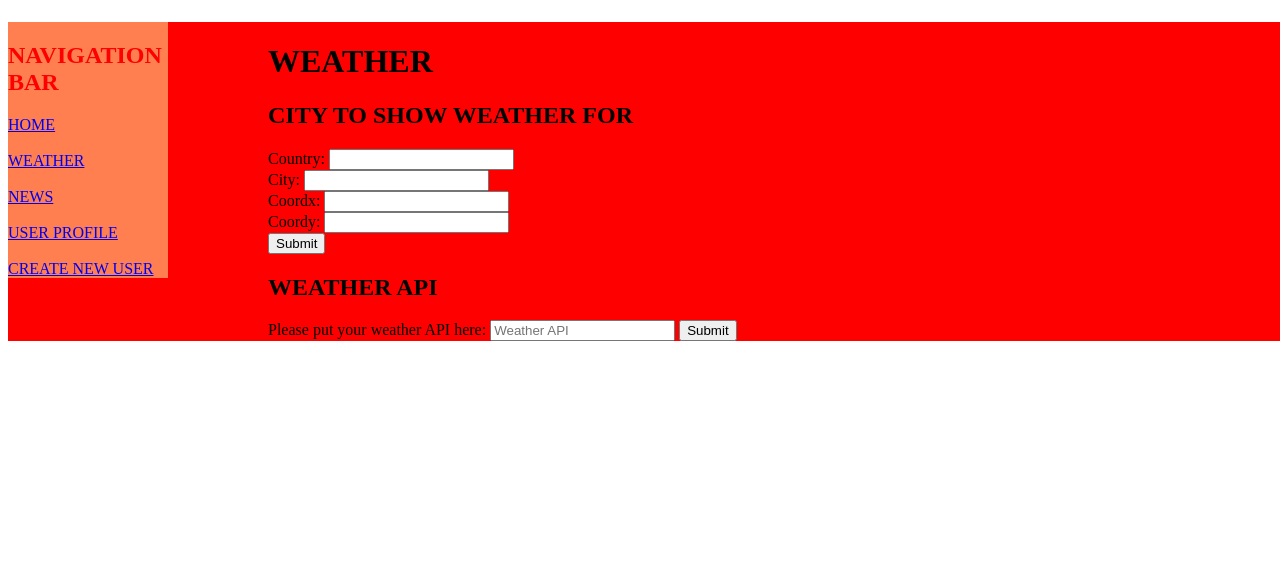
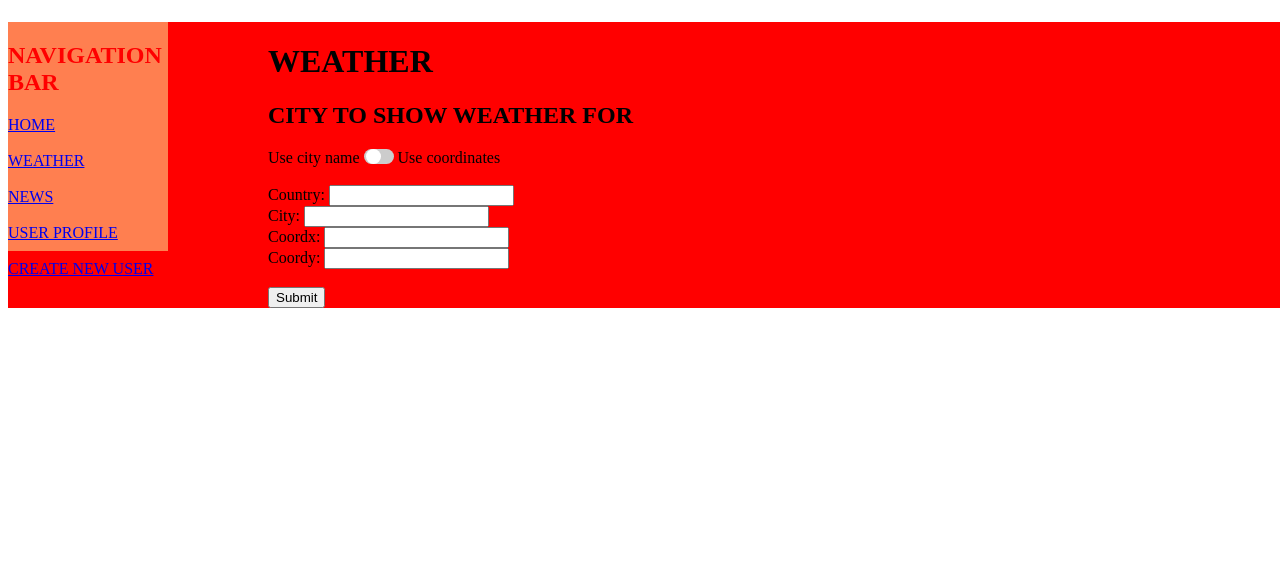
Before and after one commit to NejcBoltez/smart-mirror-server, a Django app: page /weather in a window 1280 px wide; the page is wider, and only the part inside the window is pictured. Shown: the part 58-639 px from the top of that part. Run offline with Django 3.2, Linux system fonts and the light colour scheme.

Commit message:
Remove API from weather page

```diff
--- a/django_app/templates/smartmirror_django/weather.html
+++ b/django_app/templates/smartmirror_django/weather.html
@@ -1,18 +1,86 @@
 {% include 'main_header.html'%}
+<!--<header>
+    <link rel="stylesheet" type="text/css" href="weather.css">
+</header>-->
+<style>
+    .switch {
+        position: relative;
+        display: inline-block;
+        width: 30px;
+        height: 15px;
+    }
+
+    .switch input {
+        opacity: 0;
+        width: 0;
+        height: 0;
+    }
+
+    .slider {
+        position: absolute;
+        cursor: pointer;
+        top: 0;
+        left: 0;
+        right: 0;
+        bottom: 0;
+        background-color: #ccc;
+        -webkit-transition: .4s;
+        transition: .4s;
+    }
+
+    .slider:before {
+        position: absolute;
+        content: "";
+        height: 15px;
+        width: 15px;
+        left: 2px;
+        bottom: 0px;
+        background-color: white;
+        -webkit-transition: .4s;
+        transition: .4s;
+    }
+
+    input:checked + .slider {
+        background-color: #2196F3;
+    }
+
+    input:focus + .slider {
+        box-shadow: 0 0 1px #2196F3;
+    }
+
+    input:checked + .slider:before {
+        -webkit-transform: translateX(5px);
+        -ms-transform: translateX(5px);
+        transform: translateX(10px);
+    }
+
+    /* Rounded sliders */
+    .slider.round {
+        border-radius: 36px;
+    }
+
+    .slider.round:before {
+        border-radius: 50%;
+    }
+</style>
 <h1>WEATHER</h1>
 
 <h2>CITY TO SHOW WEATHER FOR</h2>
+<p1>Use city name</p1>
+<label class="switch">
+    <input type="checkbox">
+    <span class="slider round"></span>
+</label>
+<p1>Use coordinates</p1>
+<br></br>
 <form class="form" action="" method="POST">
     {% csrf_token %}
     {% for field in form %}
         <div class="form__group form__group">
-        <label for="room_name">{{field.label}}: </label>
+        <label for="field_name">{{field.label}}: </label>
         {{field}}
         </div>
     {% endfor %}
+    <br>
     <input type="submit"/>
 </form>
-<h2>WEATHER API</h2>
-<p1>Please put your weather API here: </p1>
-<input type="text" placeholder="Weather API"/>
-<input type="submit" text="SUBMIT"/>
```
